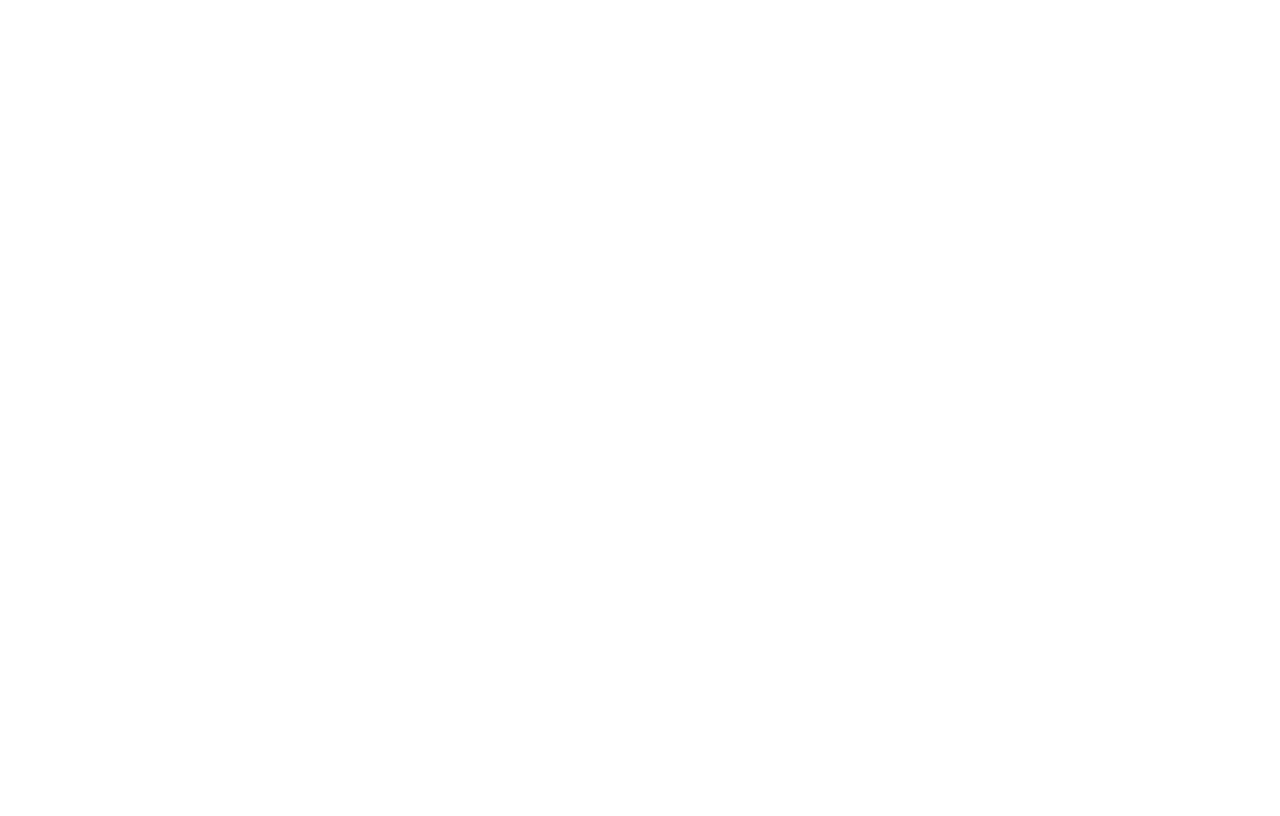
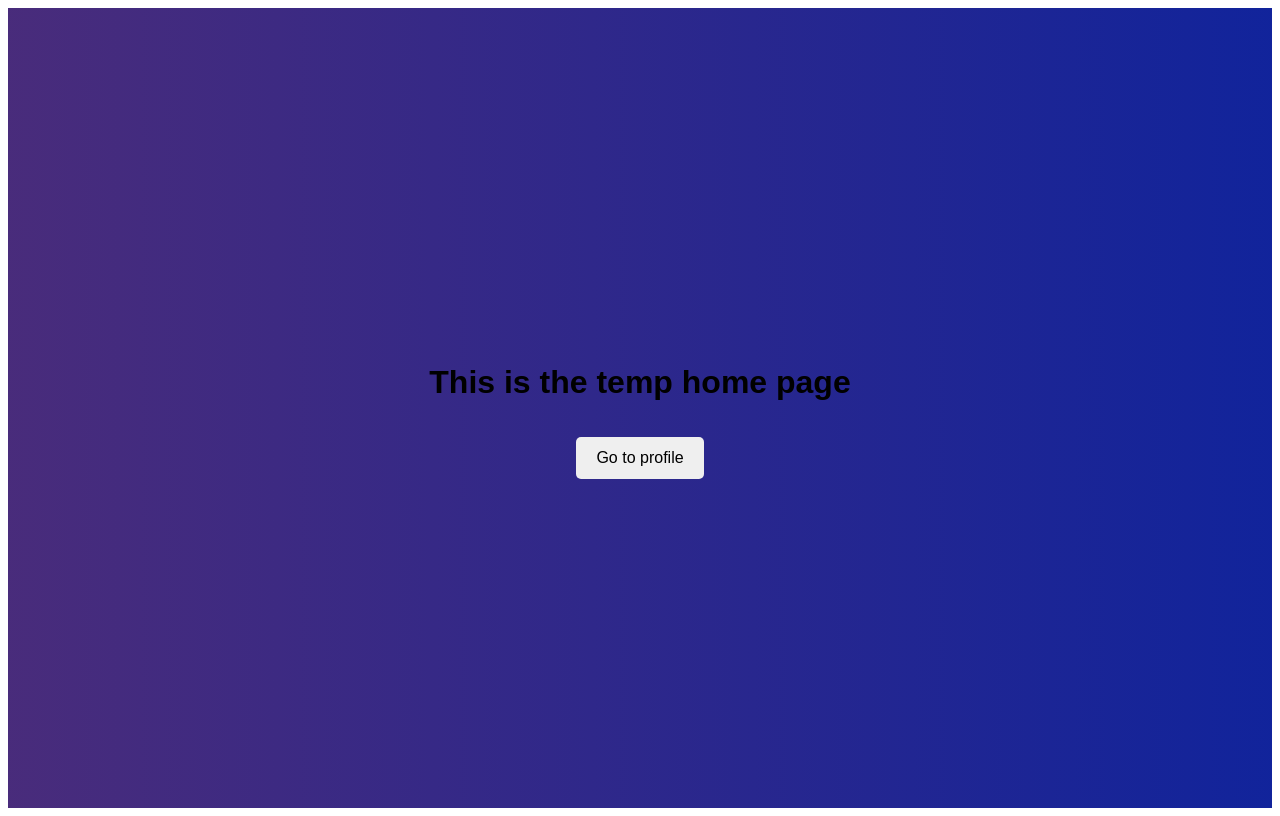
Before and after one commit to samgator/gator-greetings, a React (Vite) app in the folder react-apps/: page /home in a window 1280 px wide. Before the commit this address had no page. Built offline with nearby package versions, Linux system fonts and the light colour scheme.

Commit message:
Added routing between login, home, and profile

```diff
--- /dev/null
+++ b/react-apps/src/Home.jsx
@@ -0,0 +1,18 @@
+import { useNavigate } from 'react-router-dom'
+
+function Home() {
+    const navigate = useNavigate();
+
+    function navigateProfile(){
+        navigate('profile');
+    }
+    return(
+        <div className='container'>
+            <h1>This is the temp home page</h1>
+            <button style={{width:"10vw"}}onClick={navigateProfile}>Go to profile</button>
+        </div>
+
+    );
+}
+
+export default Home;
--- a/react-apps/src/Login.jsx
+++ b/react-apps/src/Login.jsx
@@ -69,10 +69,9 @@
         const data = await response.json();
 
         if (response.ok) {
-            setMessage("Login successful!");
             setToken(data.token);
             localStorage.setItem("token", data.token);
-            navigate('profile');
+            navigate('home');
         } else {
             setMessage(data.message || "Login Failed.");
         }
--- a/react-apps/src/Profile.jsx
+++ b/react-apps/src/Profile.jsx
@@ -5,7 +5,7 @@
     const navigate = useNavigate();
 
     function exitProfile(){
-        navigate('/');
+        navigate(-1);
     }
     return (
         <div className="container">
--- a/react-apps/src/main.jsx
+++ b/react-apps/src/main.jsx
@@ -1,6 +1,7 @@
 import { createRoot } from 'react-dom/client'
 import { BrowserRouter, Routes, Route, Navigate } from 'react-router-dom'
 import './index.css'
+import Home from './Home.jsx'
 import Login from './Login.jsx'
 import Profile from './Profile.jsx'
 
@@ -8,7 +9,10 @@
   <BrowserRouter>
     <Routes>
       <Route path='/' element={<Login/>}/>
-      <Route path='profile' element={<Profile username="Test User" bio="Test Bio"/>}/>
+      <Route path='home'>
+        <Route index element={<Home/>}/>
+        <Route path='profile' element={<Profile username="Test User" bio="Test Bio"/>}/>
+      </Route>
     </Routes>
   </BrowserRouter>
 );
```
